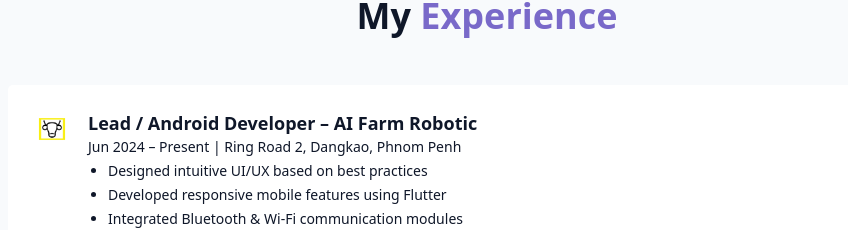
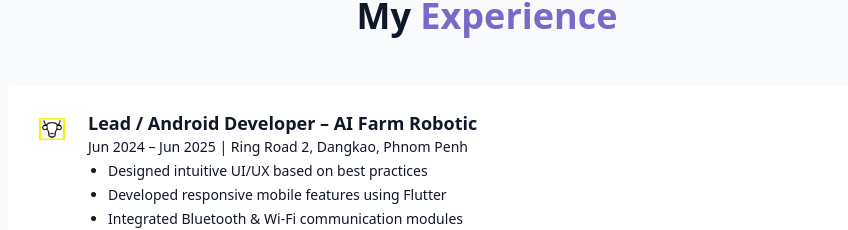
Before and after one commit to Marato01/portfolio_v2, a React (Vite) app: page / in a window 1280 px wide. Shown: the part 5208-5438 px from the top of the page, without its empty margins (153-1001 px from the left). Built offline with nearby package versions, Linux system fonts and the light colour scheme.

Commit message:
edited laste day

```diff
--- a/src/components/ExperienceSection.jsx
+++ b/src/components/ExperienceSection.jsx
@@ -22,7 +22,7 @@ export const ExperienceSection = () => {
                   Lead / Android Developer – AI Farm Robotic
                 </h4>
                 <p className="text-muted-foreground text-sm mb-1">
-                  Jun 2024 – Present | Ring Road 2, Dangkao, Phnom Penh
+                  Jun 2024 – Jun 2025 | Ring Road 2, Dangkao, Phnom Penh
                 </p>
                 <ul className="list-disc pl-5 text-muted-foreground text-sm space-y-1">
                   <li>Designed intuitive UI/UX based on best practices</li>
```
